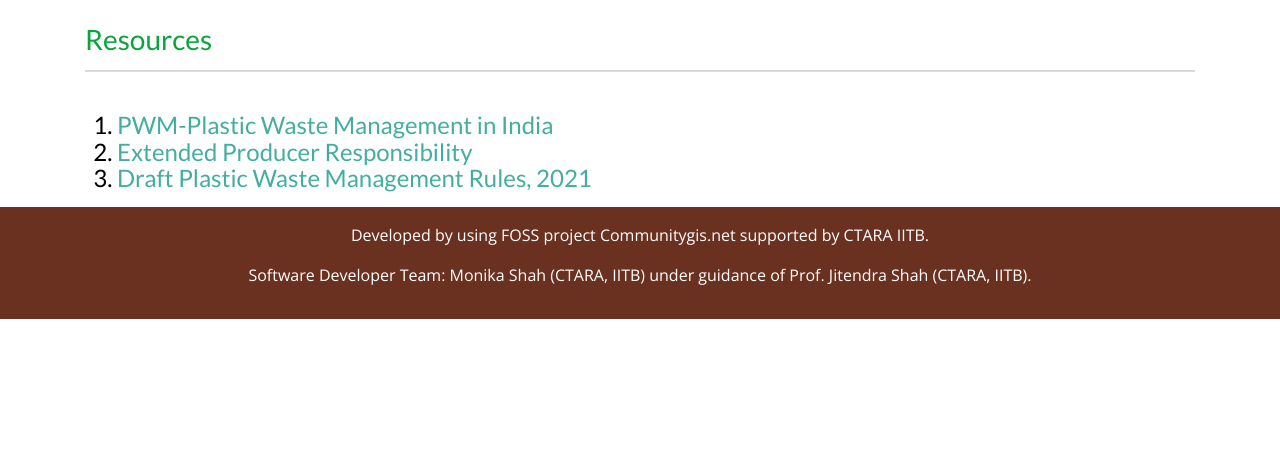
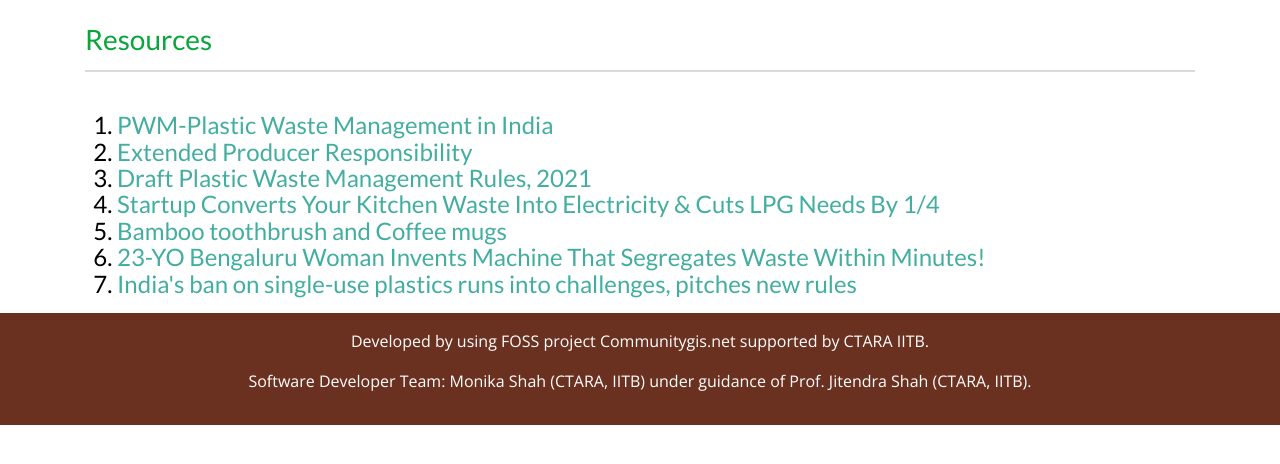
Before and after one commit to MonikaShah/mumbai61, a Django app: page /resources/ in a window 1280 px wide. Shown: the part 76-540 px from the top of the page. Run offline with Django 3.2, Linux system fonts and the light colour scheme; some libraries are stand-ins or nearby versions.

Commit message:
Resources added

```diff
--- a/zerowaste/templates/Resources.html
+++ b/zerowaste/templates/Resources.html
@@ -19,6 +19,18 @@
         <li>
             <a href = 'https://www.downtoearth.org.in/blog/waste/draft-plastic-waste-management-rules-2021-addressing-the-bigger-problem-75939'>Draft Plastic Waste Management Rules, 2021</a>
         </li>
+        <li>
+            <a href = 'https://www.thebetterindia.com/263419/maharashtra-startup-convert-kitchen-waste-to-biogas-buy-setup-features/amp/'>Startup Converts Your Kitchen Waste Into Electricity & Cuts LPG Needs By 1/4</a>
+        </li>
+        <li>
+            <a href = 'https://www.bhaskar.com/db-original/news/punes-suraj-markets-bamboo-tooth-brushes-and-coffee-mugs-across-the-country-with-an-annual-turnover-of-1-million-129176068.html'>Bamboo toothbrush and Coffee mugs</a>
+        </li>
+        <li>
+            <a href = 'https://www.thebetterindia.com/180745/bengaluru-woman-innovation-waste-segregation-minutes-recycling-india/'>23-YO Bengaluru Woman Invents Machine That Segregates Waste Within Minutes!</a>
+        </li>
+        <li>
+            <a href = 'https://www.business-standard.com/article/current-affairs/what-india-must-do-to-implement-ban-on-single-use-plastics-effectively-121061700235_1.html'>India's ban on single-use plastics runs into challenges, pitches new rules </a>
+        </li>
     </ol>
 </h4>
 {% endblock %}
```
